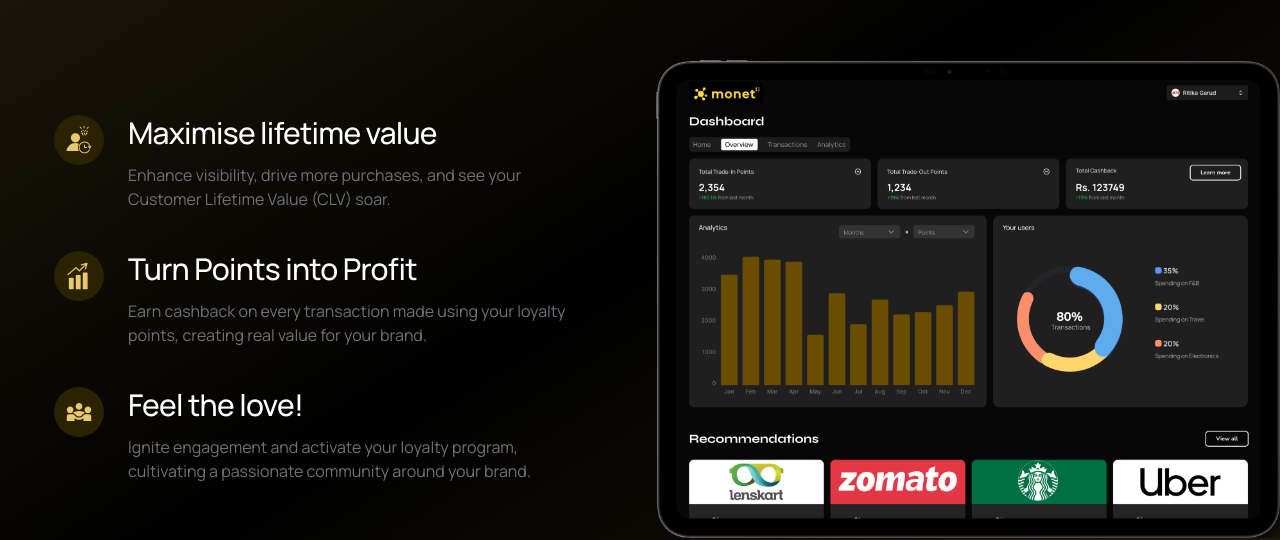
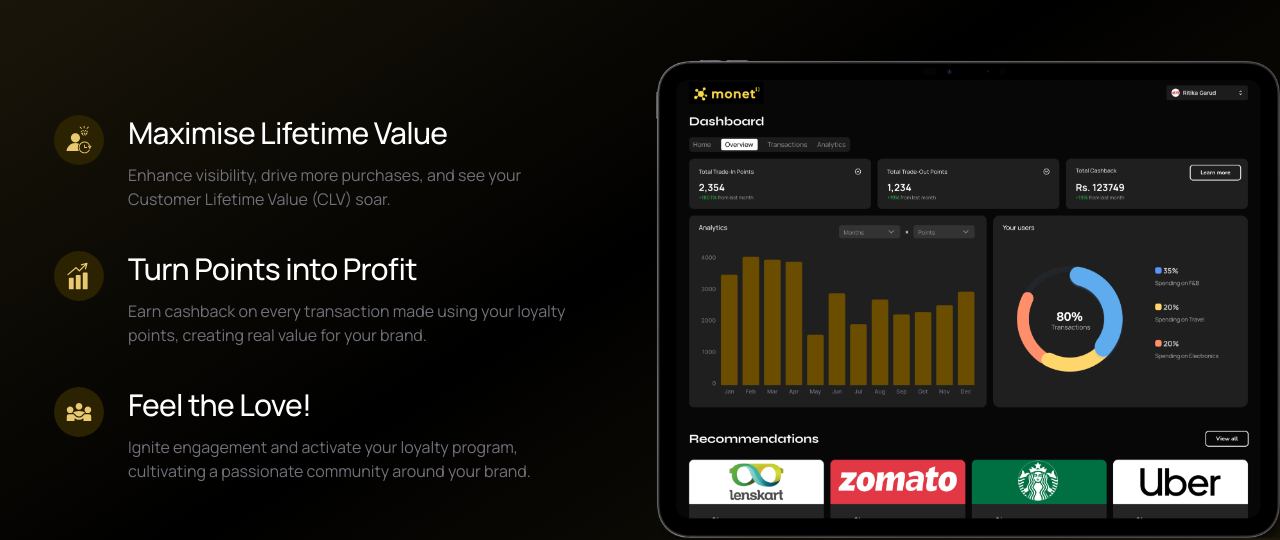
Before and after one commit to Nainish-Rai/monet-waitlist, a Next.js app: page / in a window 1280 px wide. Shown: the part 948-1488 px from the top of the page. Built offline with nearby package versions, Linux system fonts and the light colour scheme; no server answers.

Commit message:
fix casing of strings

```diff
--- a/components/feature-list.tsx
+++ b/components/feature-list.tsx
@@ -3,7 +3,7 @@
 const features = [
   {
     imageSrc: "/f1.svg",
-    title: "Maximise lifetime value",
+    title: "Maximise Lifetime Value",
     description:
       "Enhance visibility, drive more purchases, and see your Customer Lifetime Value (CLV) soar.",
   },
@@ -15,7 +15,7 @@
   },
   {
     imageSrc: "/f3.svg",
-    title: "Feel the love!",
+    title: "Feel the Love!",
     description:
       "Ignite engagement and activate your loyalty program, cultivating a passionate community around your brand.",
   },
```
